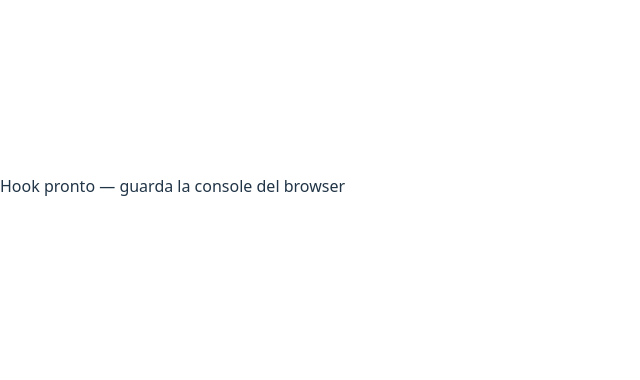
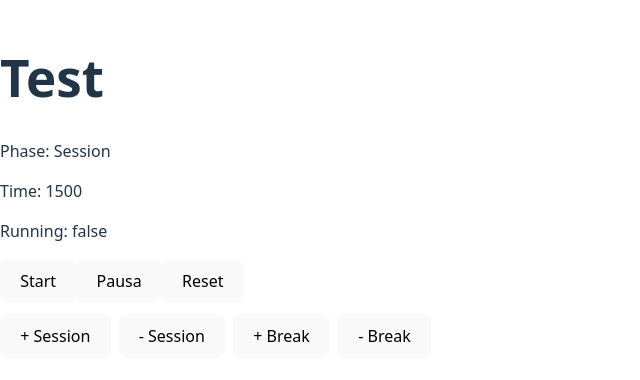
Before and after one commit to LaWuly/lofi-pomodoro-tracker, a React app: page / in a window 1280 px wide. Shown: the part 214-594 px from the top of the page, without its empty margins (0-640 px from the left). Built offline with nearby package versions, Linux system fonts and the light colour scheme; the HTML template or start-up script is replaced by a standard one.

Commit message:
feat(hook): gestione clock e aggiornamento config
- usa useRef per salvare l'id dell'intervallo
- avvia/ferma il setInterval in base a isRunning
- aggiorna timeLeft quando cambiano le durate a timer fermo
- test manuale tramite App con bottoni start/pausa/reset

```diff
--- a/src/App.tsx
+++ b/src/App.tsx
@@ -1,7 +1,82 @@
 import { usePomodoro } from './app/hooks/usePomodoro'
 
 export default function App() {
-  const { state, config } = usePomodoro({ sessionLength: 25, breakLength: 5 })
-  console.log('STATE:', state, 'CONFIG:', config)
-  return <main>Hook pronto — guarda la console del browser</main>
+  const { state, config, setState, setConfig } = usePomodoro({
+    sessionLength: 25,
+    breakLength: 5,
+  })
+
+  return (
+    <main>
+      <h1>Test</h1>
+
+      <p>Phase: {state.phase}</p>
+      <p>Time: {state.timeLeft}</p>
+      <p>Running: {String(state.isRunning)}</p>
+
+      <div>
+        <button onClick={() => setState((s) => ({ ...s, isRunning: true }))}>
+          Start
+        </button>
+        <button onClick={() => setState((s) => ({ ...s, isRunning: false }))}>
+          Pausa
+        </button>
+        <button
+          onClick={() =>
+            setState((s) => ({
+              ...s,
+              isRunning: false,
+              timeLeft: 25 * 60,
+              phase: 'Session',
+            }))
+          }
+        >
+          Reset
+        </button>
+      </div>
+
+      <div style={{ marginTop: 12, display: 'flex', gap: 8 }}>
+        <button
+          onClick={() =>
+            setConfig((c) => ({
+              ...c,
+              sessionLength: Math.min(60, c.sessionLength + 1),
+            }))
+          }
+        >
+          + Session
+        </button>
+        <button
+          onClick={() =>
+            setConfig((c) => ({
+              ...c,
+              sessionLength: Math.max(1, c.sessionLength - 1),
+            }))
+          }
+        >
+          - Session
+        </button>
+        <button
+          onClick={() =>
+            setConfig((c) => ({
+              ...c,
+              breakLength: Math.min(60, c.breakLength + 1),
+            }))
+          }
+        >
+          + Break
+        </button>
+        <button
+          onClick={() =>
+            setConfig((c) => ({
+              ...c,
+              breakLength: Math.max(1, c.breakLength - 1),
+            }))
+          }
+        >
+          - Break
+        </button>
+      </div>
+    </main>
+  )
 }
--- a/src/app/hooks/usePomodoro.ts
+++ b/src/app/hooks/usePomodoro.ts
@@ -1,10 +1,50 @@
-import { useState } from 'react'
+import { useState, useEffect, useRef } from 'react'
 import type { PomodoroConfig, PomodoroState } from '@domain/timer/types'
-import { initialState } from '@domain/timer/TimerEngine'
+import { initialState, tick } from '@domain/timer/TimerEngine'
 
 export function usePomodoro(initial: PomodoroConfig) {
   const [config, setConfig] = useState<PomodoroConfig>(initial)
   const [state, setState] = useState<PomodoroState>(() => initialState(initial))
 
+  // Contenitore per l'intervallo
+  const intervalRef = useRef<number | null>(null)
+
+  useEffect(() => {
+    // Se sta girando && NON ho ancora un interval, lo creo
+    if (state.isRunning && intervalRef.current == null) {
+      intervalRef.current = window.setInterval(() => {
+        // Ogni secondo applico la funzione pura tick -> nuovo stato
+        setState((s) => tick(s, config))
+      }, 1000)
+    }
+
+    // Se è in pausa && ho un interval attivo, lo spengo
+    if (!state.isRunning && intervalRef.current != null) {
+      window.clearInterval(intervalRef.current)
+      intervalRef.current = null
+    }
+
+    // Cleanup quando il componente si smonta o cambiano deps
+    return () => {
+      if (intervalRef.current != null) {
+        window.clearInterval(intervalRef.current)
+        intervalRef.current = null
+      }
+    }
+  }, [state.isRunning, config])
+
+  // Se il timer è fermo, aggiorna il display in base alla config corrente (da finire)
+  useEffect(() => {
+    if (!state.isRunning) {
+      setState((s) => ({
+        ...s,
+        timeLeft:
+          s.phase === 'Session'
+            ? config.sessionLength * 60
+            : config.breakLength * 60,
+      }))
+    }
+  }, [config.sessionLength, config.breakLength, state.isRunning, state.phase])
+
   return { state, config, setState, setConfig }
 }
```
